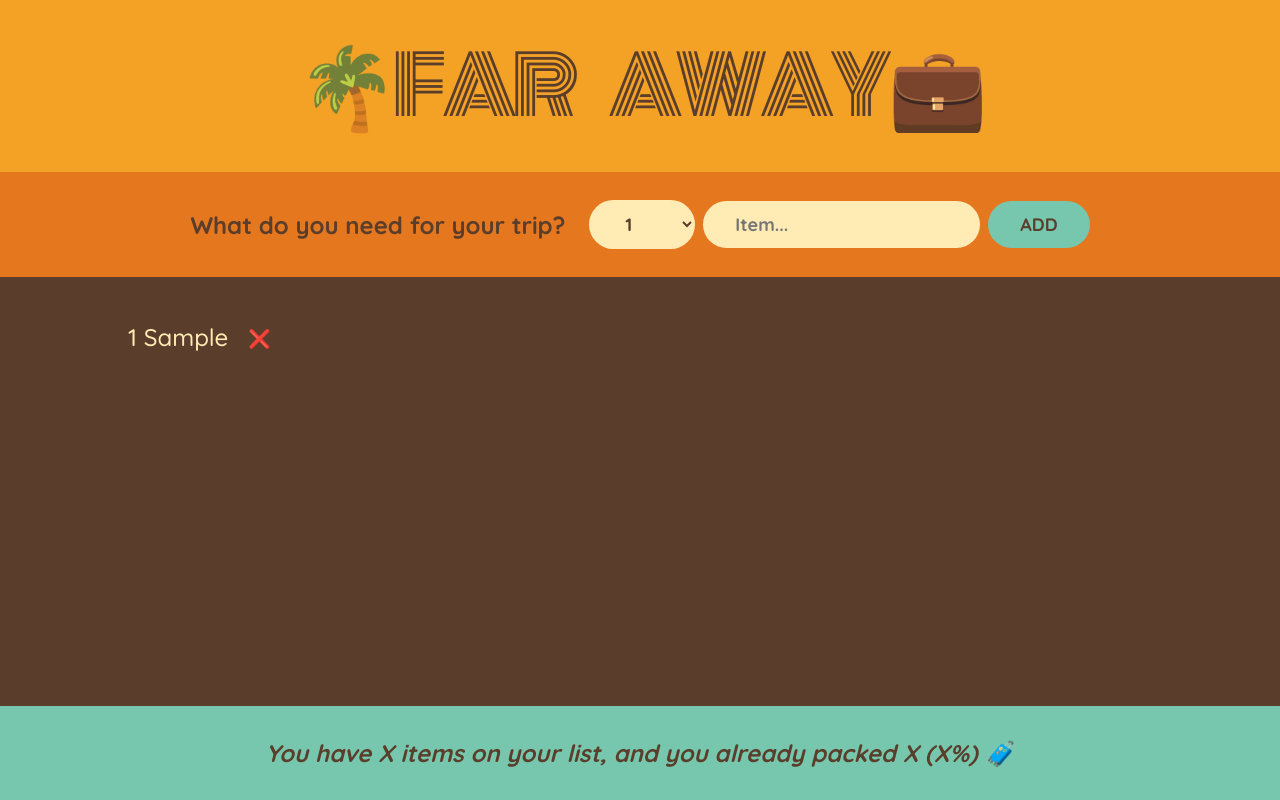
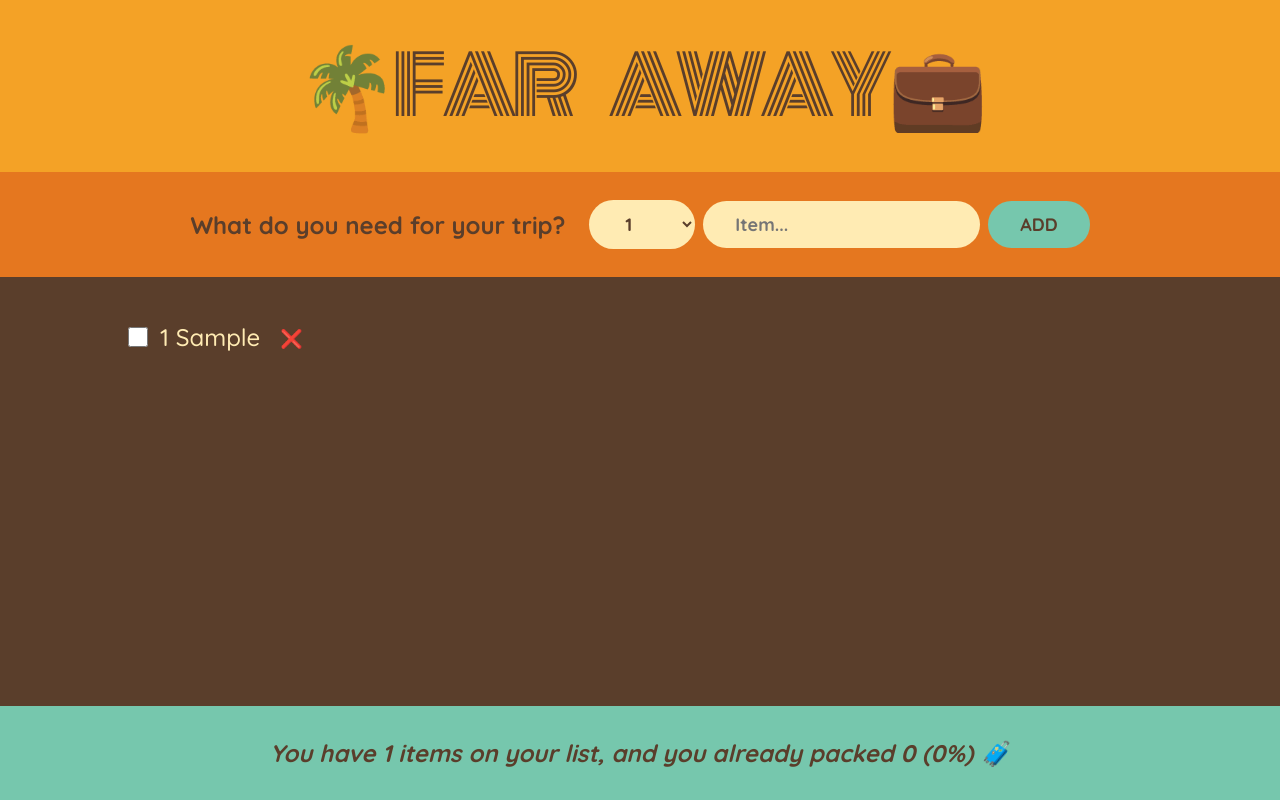
Before and after one commit to dmjendor/react-travel-list, a React (Create React App) app: page / in a window 1280 px wide. Both pictures are taken after typing "Sample" into the empty fields and a click on the button "ADD". Built offline with nearby package versions, Linux system fonts and the light colour scheme.

Commit message:
Implement derived state

```diff
--- a/src/App.js
+++ b/src/App.js
@@ -3,18 +3,34 @@
 export default function App() {
   // Lifting state, moving state to closest common parent
   const [items, setItems] = useState([]);
+
   // lift function so it lives where state does
 
   function handleAddItems(item) {
     setItems((items) => [...items, item]);
   }
 
+  function handleRemoveItem(id) {
+    setItems((items) => items.filter((item) => item.id !== id));
+  }
+
+  function handlePackItem(id) {
+    setItems((items) =>
+      items.map((item) =>
+        item.id === id ? { ...item, packed: !item.packed } : item
+      )
+    );
+  }
   return (
     <div className="app">
       <Logo />
       <Form onAddItems={handleAddItems} />
-      <PackingList items={items} />
-      <Stats />
+      <PackingList
+        items={items}
+        onRemoveItem={handleRemoveItem}
+        onPackItem={handlePackItem}
+      />
+      <Stats items={items} />
     </div>
   );
 }
@@ -59,12 +75,17 @@
   );
 }
 
-function PackingList({ items }) {
+function PackingList({ items, onRemoveItem, onPackItem }) {
   return (
     <div className="list">
       <ul>
         {items.map((item) => (
-          <Item item={item} key={item.id} />
+          <Item
+            item={item}
+            key={item.id}
+            onRemoveItem={onRemoveItem}
+            onPackItem={onPackItem}
+          />
         ))}
       </ul>
     </div>
@@ -72,21 +93,40 @@
 }
 
 // function Item({ id, description, quantity, packed }) {
-function Item({ item }) {
+function Item({ item, onRemoveItem, onPackItem }) {
   return (
     <li>
+      <input
+        type="checkbox"
+        value={item.packed}
+        onClick={() => onPackItem(item.id)}
+      />
       <span style={item.packed ? { textDecoration: "line-through" } : {}}>
         {item.quantity} {item.description}
       </span>{" "}
-      <button>❌</button>
+      <button onClick={() => onRemoveItem(item.id)}>❌</button>
     </li>
   );
 }
 
-function Stats() {
+function Stats({ items }) {
+  if (!items.length)
+    return (
+      <p className="stats">
+        <em>Start adding some items to your packing list 🚀</em>
+      </p>
+    );
+  const numItems = items.length;
+  const packedItems = items.filter((item) => item.packed).length;
+  const percentage = Math.round((packedItems / numItems) * 100);
+
   return (
     <footer className="stats">
-      <em>You have X items on your list, and you already packed X (X%) 🧳</em>
+      <em>
+        {percentage === 100
+          ? `You've packed everything! You're ready to go!`
+          : `You have ${numItems} items on your list, and you already packed ${packedItems} (${percentage}%) 🧳`}
+      </em>
     </footer>
   );
 }
```
